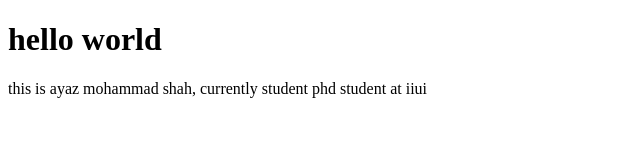
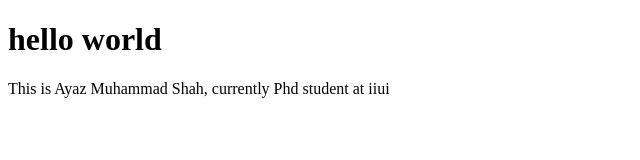
Before and after one commit to Saleh-1998/bootcamp2020, a plain HTML site: page index.html in a window 1280 px wide. Shown: the full height of the page, 0-640 px from the left. Drawn offline with Linux system fonts and the light colour scheme.

Commit message:
update.index.html

```diff
--- a/index.html
+++ b/index.html
@@ -7,6 +7,6 @@
 </head>
 <body>
     <h1> hello world </h1>
-    <p> this is ayaz mohammad shah, currently student phd student at iiui </p>
+    <p> This is Ayaz Muhammad Shah, currently Phd student at iiui </p>
 </body>
 </html>
```
